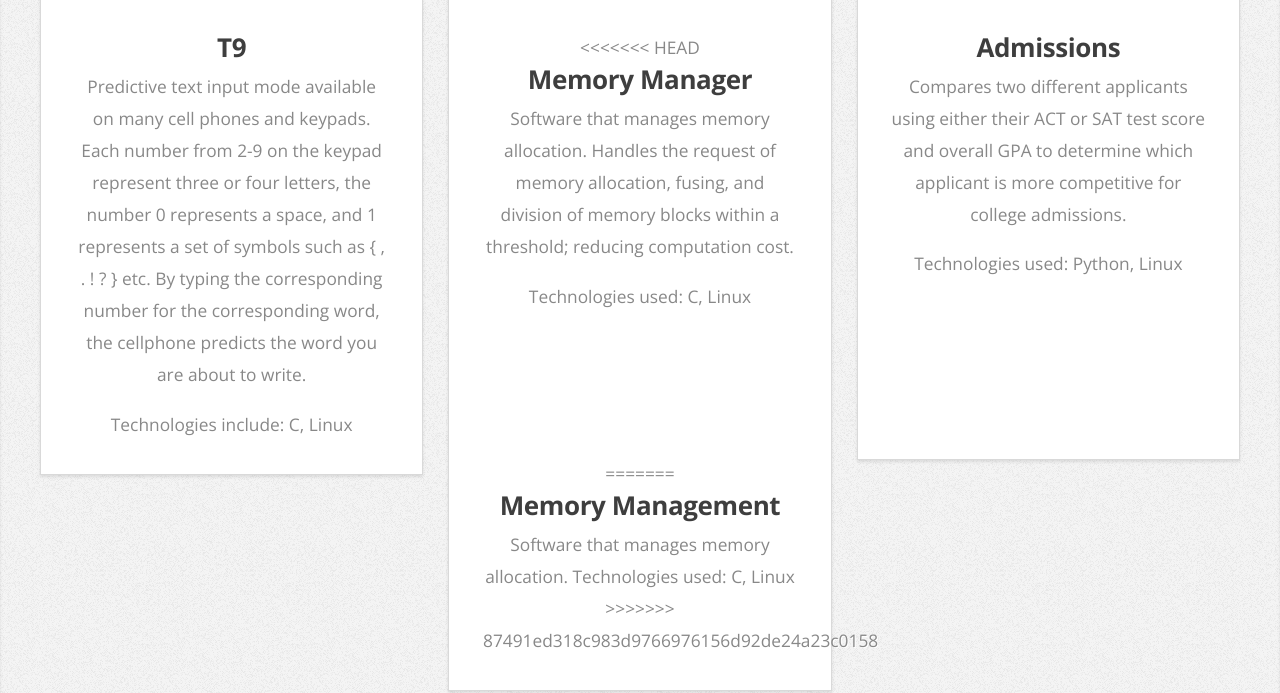
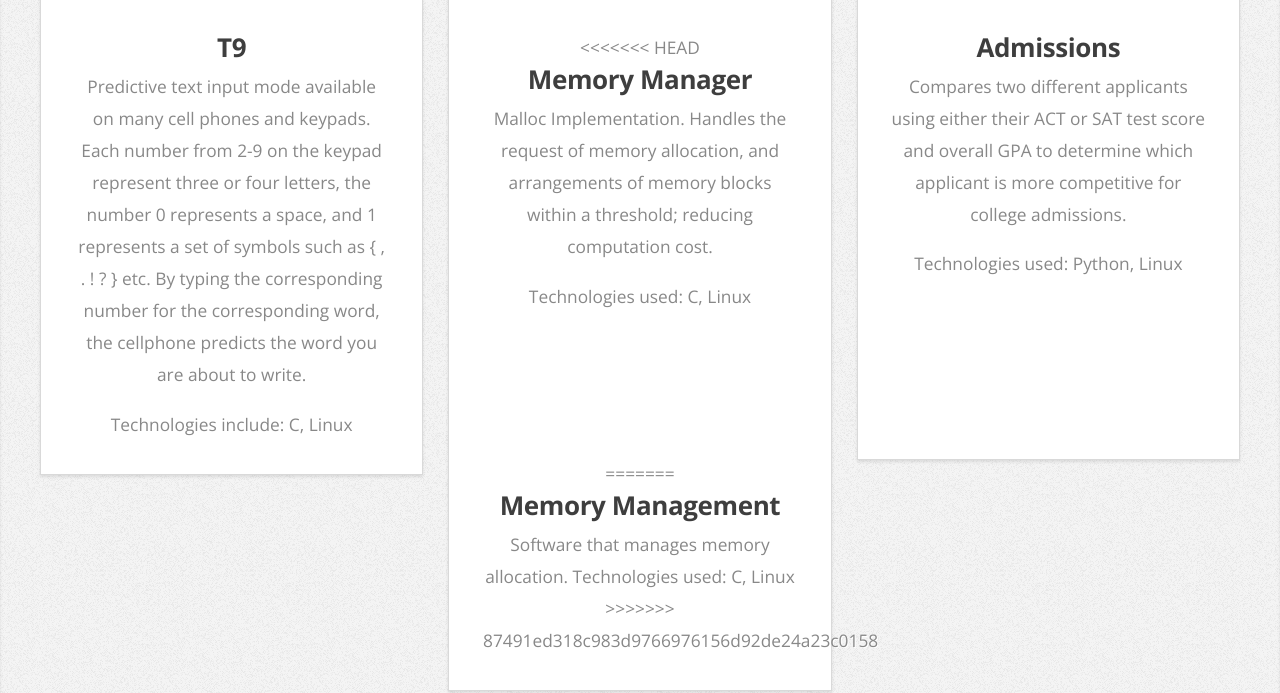
Before and after one commit to williamthing/Personal-Website, a plain HTML site: page William's Personal Website/index.html in a window 1280 px wide. Shown: the part 2634-3327 px from the top of the page. Drawn offline with nearby package versions, Linux system fonts and the light colour scheme.

Commit message:
new change

```diff
--- a/William's Personal Website/index.html
+++ b/William's Personal Website/index.html
@@ -155,7 +155,7 @@
 									<a href="https://github.com/williamthing/Memory-Management-System" target=="_blank" class="image featured"><img src="images/memory.jpg" alt="" /></a>
 <<<<<<< HEAD
 									<h3><a href="https://github.com/williamthing/Memory-Management-System" target=="_blank">Memory Manager</a></h3>
-									<p>Software that manages memory allocation. Handles the request of memory allocation, fusing, and division of memory blocks within a threshold; reducing computation cost.</p>
+									<p>Malloc Implementation. Handles the request of memory allocation, and arrangements of memory blocks within a threshold; reducing computation cost.</p>
 									<p>Technologies used: C, Linux</p>
 									<br><br>
 									<br><br>
```
